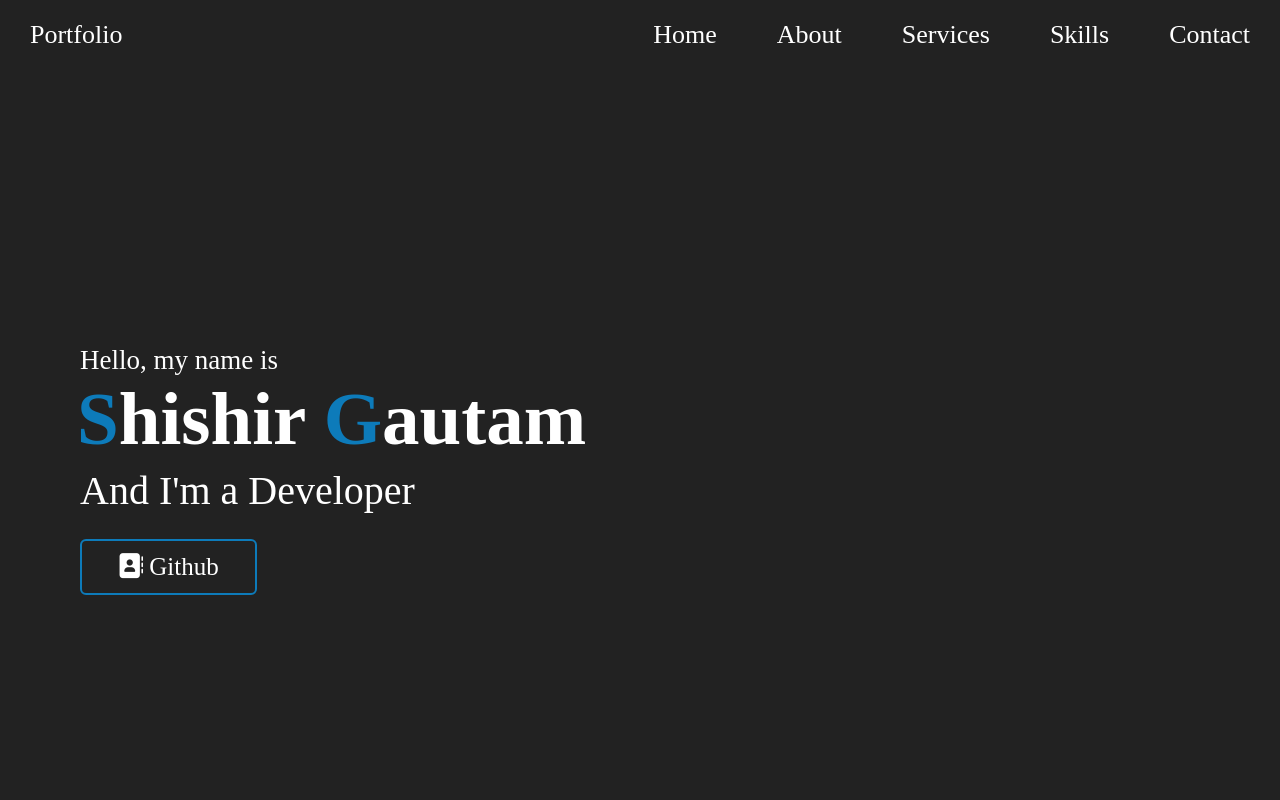
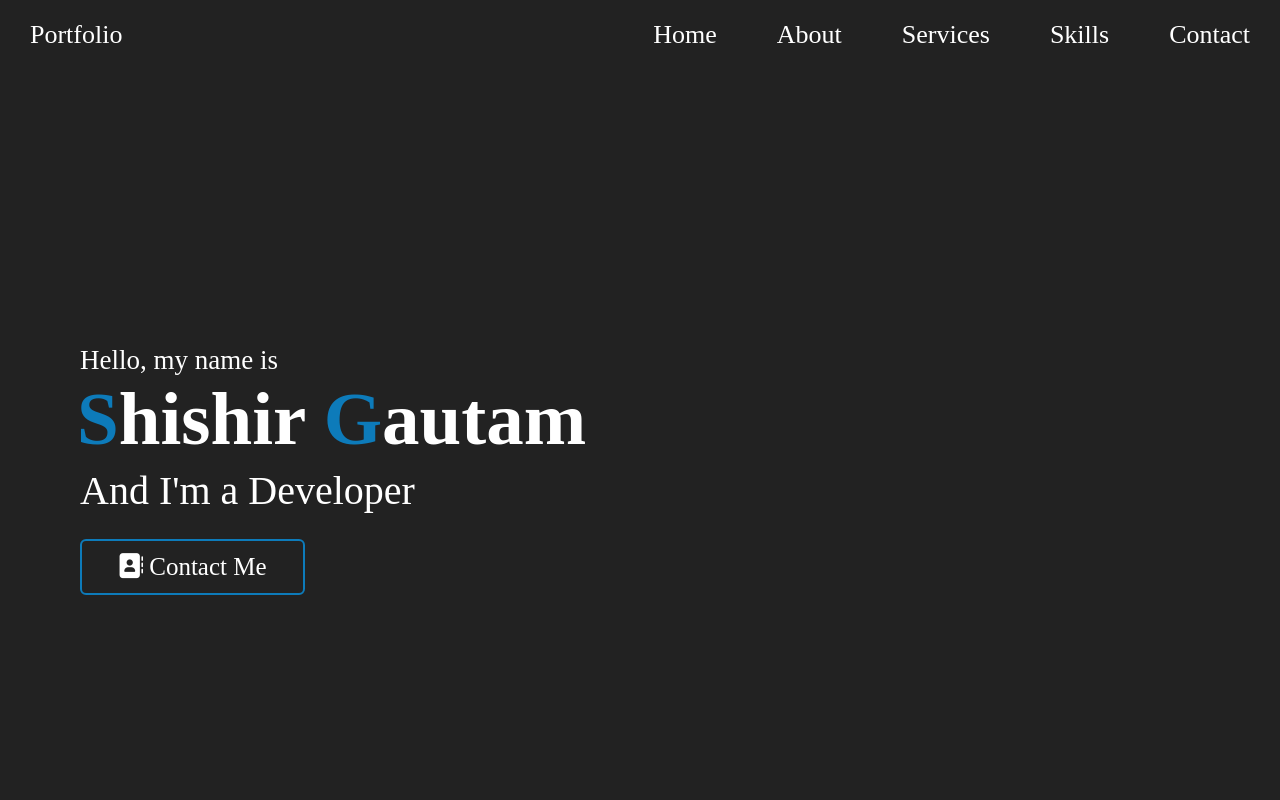
Before and after one commit to ShishirGTM32/Portfolio, a plain HTML site: page index.html in a window 1280 px wide. Shown: the top 800 px of the page. Drawn offline with nearby package versions, Linux system fonts and the light colour scheme.

Commit message:
Update index.html

```diff
--- a/index.html
+++ b/index.html
@@ -61,7 +61,7 @@
             <div class="text-1">Hello, my name is</div>
             <div class="text-2"><span>S</span>hishir <span>G</span>autam</div>
             <div class="text-3">And I'm a Developer <span class="typing"></span></div>
-            <a href="#contact" target="_blank"><i class="fa fa-address-book"></i> Github</a>
+            <a href="#contact" target="_blank"><i class="fa fa-address-book"></i> Contact Me</a>
         </div>
     </div>
 </section>
```
